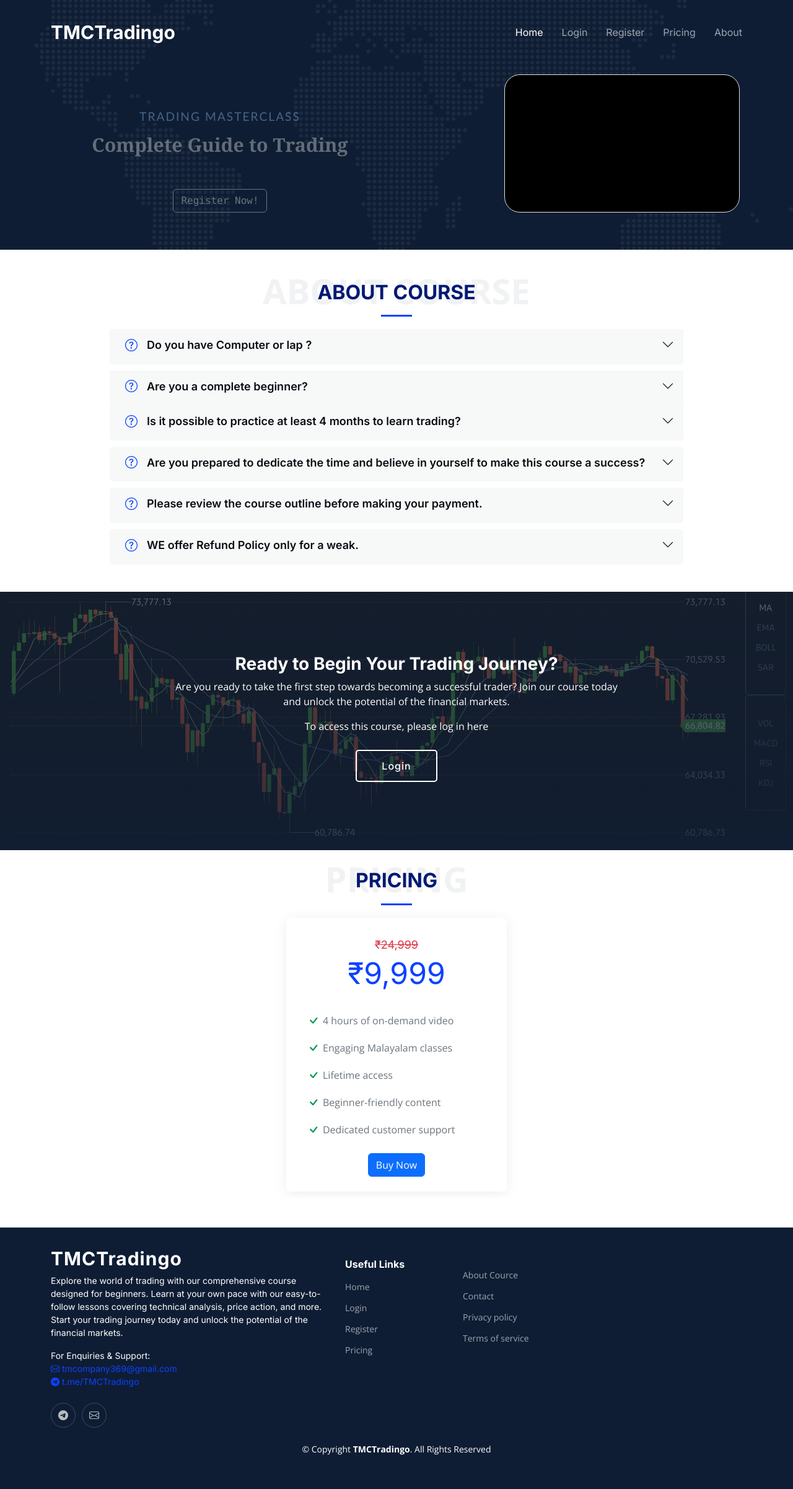
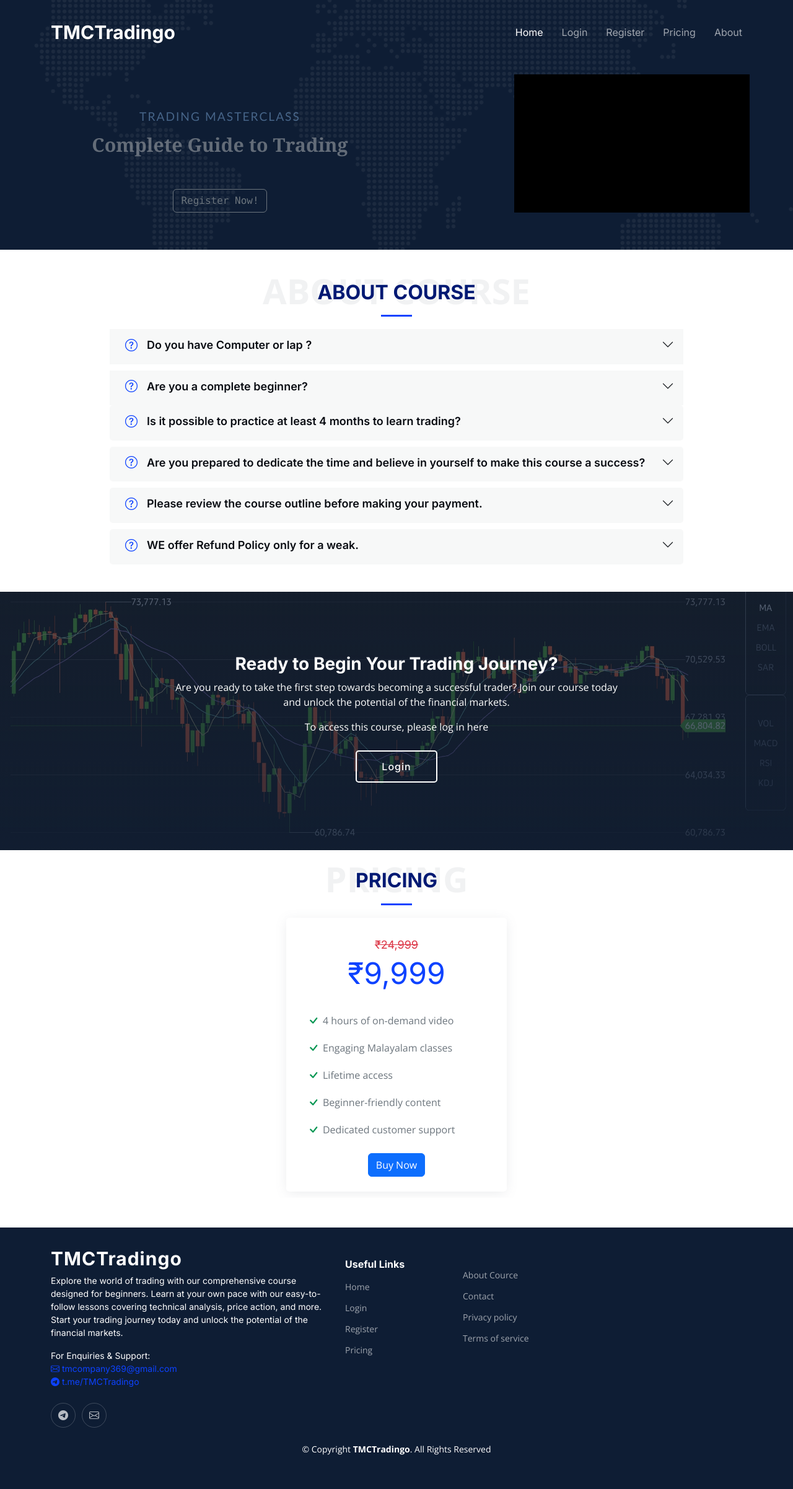
Before and after one commit to nizamu1010/tmctrade, a Django app: page / in a window 1280 px wide. Shown: the whole page at 62% size. Run offline with Django 4.2, Linux system fonts and the light colour scheme; some libraries are stand-ins or nearby versions; grey boxes are pictures that could not be loaded.

Commit message:
commited

```diff
--- a/tmcproj/templates/index.html
+++ b/tmcproj/templates/index.html
@@ -78,10 +78,11 @@
 
         </div>
 
-        <video autoplay muted loop class="col-lg-4 order-1 order-lg-2 aos-init aos-animate bg-black border mx-3" style="border-radius: 25px; max-width: 380px; max-height: 300px;">
+        <video autoplay muted loop class="col-lg-4 order-1 order-lg-2 aos-init aos-animate bg-black " style="max-width: 100%; height: auto;">
           <source src="{% static "img/add.mp4" %}" type="video/mp4">
           Your browser does not support the video tag.
         </video>
+
 
       </div>
     </div>
```
